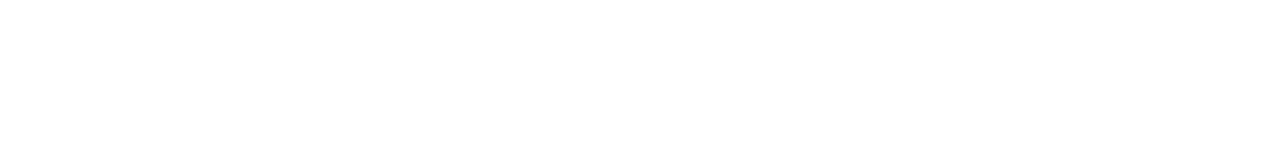
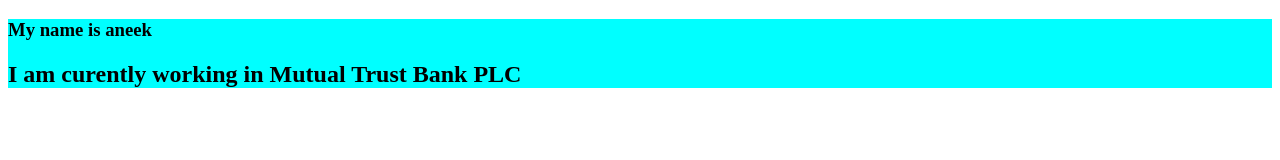
Before and after one commit to riasat-chowdhury/My-First-Github-Repo, a plain HTML site: page Index.html in a window 1280 px wide. Drawn offline with Linux system fonts and the light colour scheme.

```diff
--- a/Index.html
+++ b/Index.html
@@ -4,8 +4,16 @@
     <meta charset="UTF-8">
     <meta name="viewport" content="width=device-width, initial-scale=1.0">
     <title>My First Ever Github Repo</title>
+    <link rel="stylesheet" href="STYLE.CSS/Styles.css">
 </head>
 <body>
+    <div>
 
+<h3>
+    My name is aneek
+</h3>
+<h2> I am curently working in Mutual Trust Bank PLC</h2>
+
+    </div>
 </body>
 </html>
--- /dev/null
+++ b/STYLE.CSS/Styles.css
@@ -0,0 +1,3 @@
+div{
+    background-color: aqua;
+}
```
